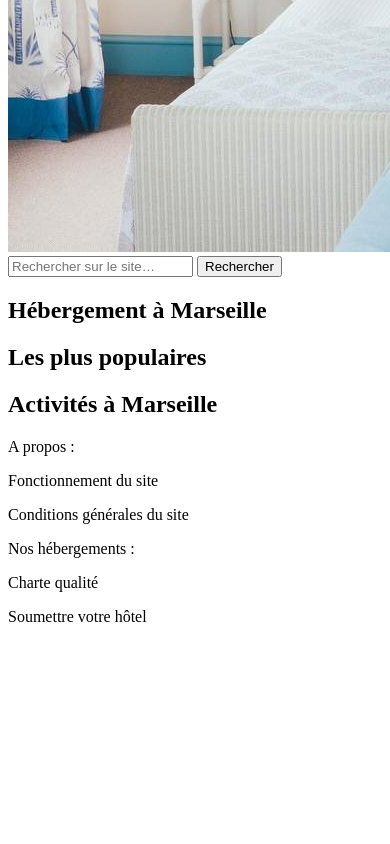
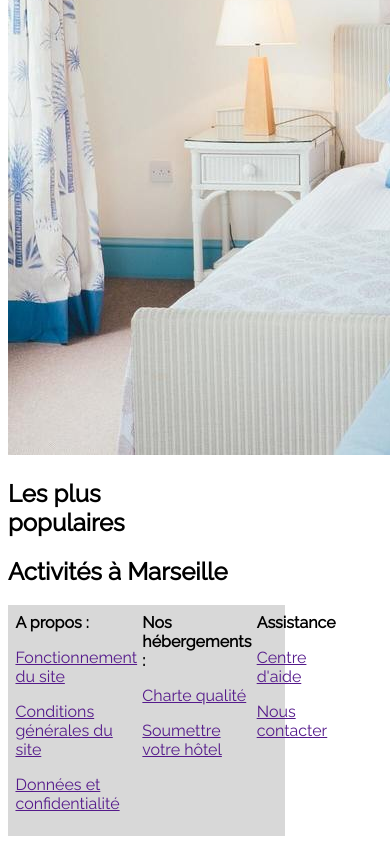
Before and after one commit to EHDevWeb/EliottHountchegnon_2_20122020, a plain HTML site: page index.html in a window 390 px wide. Shown: the part 870-1714 px from the top of the page. Before the commit the page ends 1512 px from the top, so only its background shows below. Drawn offline with Linux system fonts and the light colour scheme.

Commit message:
responsive

```diff
--- a/index.html
+++ b/index.html
@@ -1,11 +1,10 @@
 <!DOCTYPE html>
-<html lang="fr">
-
+<html>
     <head>
         <title>Reservia</title>
         <meta charset="utf-8">
         <!--Réfère au fichier CSS-->
-  <link rel="stylesheet" href="TestBoxcss.css">
+        <link rel="stylesheet" href="StyleCode.css">
         <!-- Réfère à google font, valable tout type de navigateur-->
         <link rel="preconnect" href="https://fonts.gstatic.com">
         <link href="https://fonts.googleapis.com/css2?family=Raleway&display=swap" rel="stylesheet">
@@ -14,10 +13,10 @@
       <body>
         <h1>Trouver votre hébergement pour des vacances de rêve</h1>
           <p>En plein centre-ville ou en pleine nature</p>
+    </head>
 
-    <img src="annie-spratt-Eg1qcIitAuA-unsplash.jpg" alt"annie">
+    <body>
 
-  <!--barre de recherche-->
         <form role="search">
             <div>
               <input type="search" id="maRecherche" name="q" placeholder="Rechercher sur le site…"
@@ -25,63 +24,40 @@
               <button>Rechercher</button>
             </div>
         </form>
+        <p>Plus de 500 logements sont disponibles dans cette ville</p>
 
-  <h2>Hébergement à Marseille</h2>
-  <h2>Les plus populaires</h2>
-  <h2>Activités à Marseille</h2>
-<!--
-  <h3>A propos</h3>
-  <p><a href="">Fonctionnement du site</a></p>
-  <p><a href="">Conditions générales de vente</a></p>
-  <p><a href="">Données et confidentialité</a></p>
+    <div class = "box2">
+        <div class="div3">
+            <h2 class="bold">Hébergement à Marseille</h2>
+                <p>
+                    <img src="Images/annie-spratt-Eg1qcIitAuA-unsplash.jpg" alt"annie">
 
-  <h3>Nos hébergements</h3>
-  <p><a href="">Charte qualité</a></p>
-  <p><a href="">Soumettre votre hôtel</a></p>
-
-  <h3>Assistance</h3>
-  <p><a href="">Centre d'aide</a></p>
-  <p><a href="">Nous contacter</a></p>
--->
-
-  <!--
-  <div class="box">
-    <div class="box2">A propos
-      <p><a href="">Fonctionnement du site</a></p>
-      <p><a href="">Conditions générales du site</a></p>
-      <p><a href="">Données et confidentialité</a></p>
+                </p>
         </div>
-    <div class="box3">Nos hébergements
-      <p><a href="">Charte qualité</a></p>
-      <p><a href="">Soumettre votre hôtel</a></p>
-    </div>
-    <div class="box4">Assistance
-      <p><a href="">Centre d'aides</a></p>
-      <p><a href="">Nous contacter</a></p>
+        <div class = "div4">
+            <h2 class="bold">Les plus populaires</h2>
         </div>
     </div>
--->
+            <h2 class="bold">Activités à Marseille</h2>
 
+    <div class ="box">
         <div class="div1">A propos :
-      <p>Fonctionnement du site</p>
-      <p>Conditions générales du site</p>
+            <p><a href = "">Fonctionnement du site</a></p>
+            <p><a href = "">Conditions générales du site</a></p>
+            <p><a href = "">Données et confidentialité</a></p>
+
         </div>
 
         <div class="div2">Nos hébergements :
-      <p>Charte qualité</p>
-      <p>Soumettre votre hôtel</p>
+            <p><a href = "">Charte qualité</a></p>
+            <p><a href ="">Soumettre votre hôtel</a></p>
         </div>
 
-<!--TO DO
-  Créer site full resonsive :
-    -quand la page devient inférieur a une certaine taille les éléments alignés d'une boite deviennent placés en colonnes
-  -logo reservia haut de page
-  -les boites "hébergement" et "les plus populaires" doivent être alignées
-  -intégrer les images dans des petites cases avec nom, prix et note
-  -cases cliquables, lien vide
-  -vérifier le html avec outil w3c (lien sur OC)
-  Probleme : le texte de toutes les div sont en gras Solution : créer p id="bold" ?
--->
+        <div class="div1">Assistance
+            <p><a href = "">Centre d'aide</a></p>
+            <p><a href = "">Nous contacter</a></p>
+        </div>
+    </div>
 
     </body>
 
```
Also changed, not shown: Images/annie-spratt-Eg1qcIitAuA-unsplash.jpg (renamed from annie-spratt-Eg1qcIitAuA-unsplash.jpg). Lines whose indentation alone changed are shown as unchanged.
